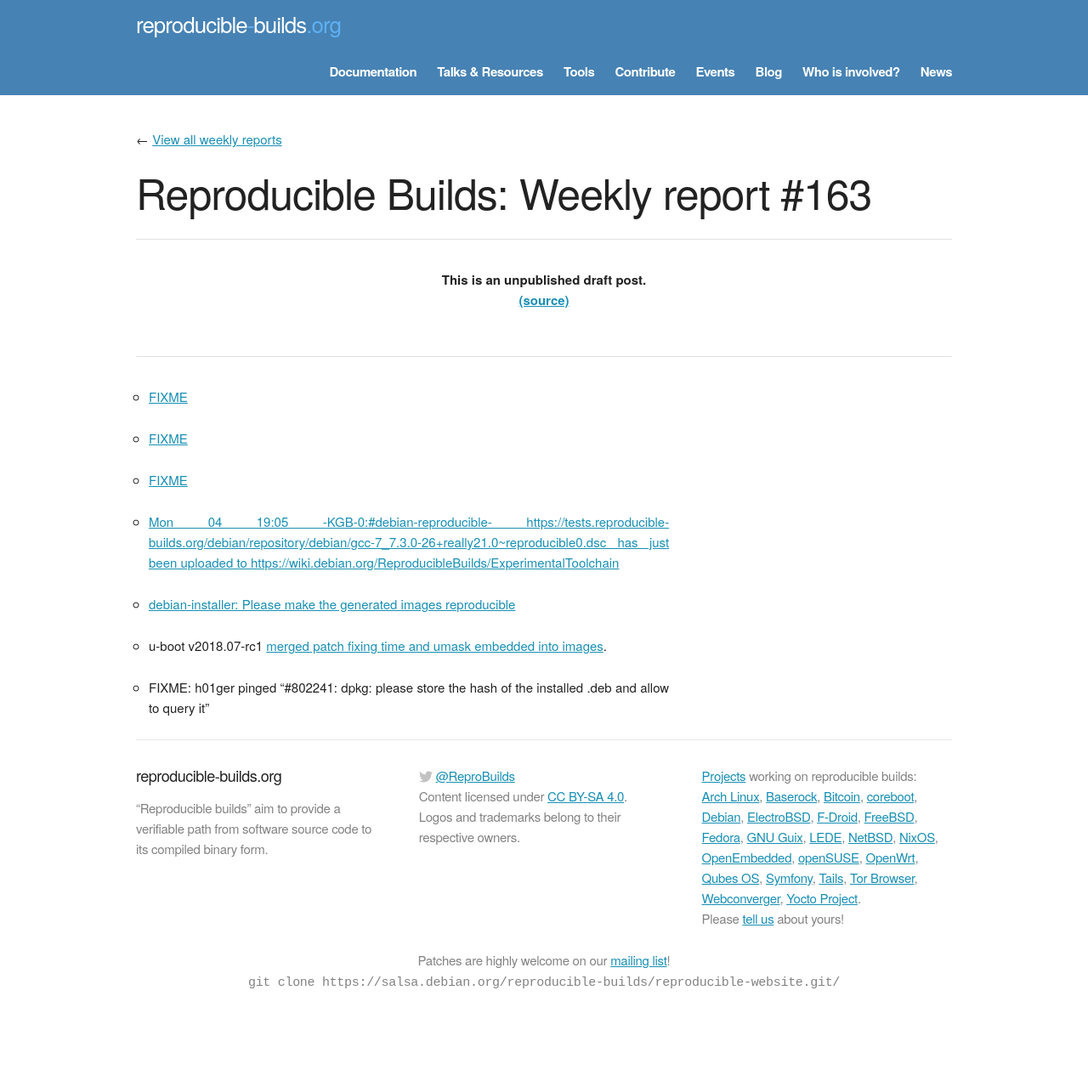
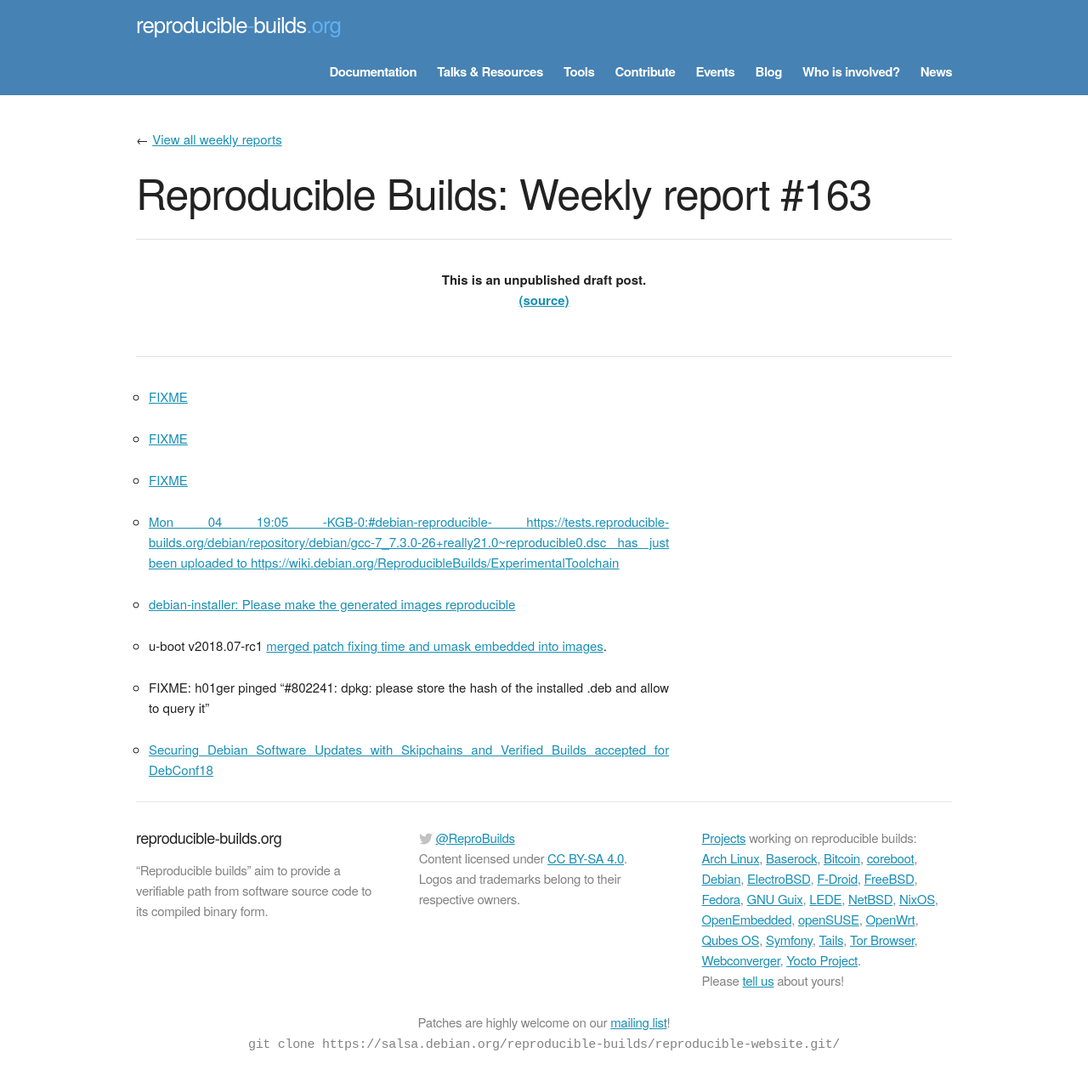
Before and after one commit to prototypefund/reproducible-website, a Jekyll site: the page built from _blog/posts/163.md, in a window 1280 px wide. Shown: the whole page at 85% size. Built offline with Jekyll 4.4.1, drawn with Linux system fonts in a browser that asks for light colours; some web fonts are replaced; before the commit the page ends 1199 px from its top, so only the background shows below that.

Commit message:
163 += Securing Debian Software Updates with Skipchains and Verified Builds accepted for DebConf18 <https://debconf18.debconf.org/talks/46-securing-debian-software-updates-with-skipchains-and-verified-builds/>

```diff
--- a/_blog/posts/163.md
+++ b/_blog/posts/163.md
@@ -16,3 +16,5 @@ week: 163
 * u-boot v2018.07-rc1 [merged patch fixing time and umask embedded into images](http://git.denx.de/?p=u-boot.git;a=commit;h=8664ab7debabfb6e1049c81030c2a18fd3eecb58).
 
 * FIXME: h01ger pinged "#802241: dpkg: please store the hash of the installed .deb and allow to query it"
+
+* [Securing Debian Software Updates with Skipchains and Verified Builds accepted for DebConf18](https://debconf18.debconf.org/talks/46-securing-debian-software-updates-with-skipchains-and-verified-builds/)
```
